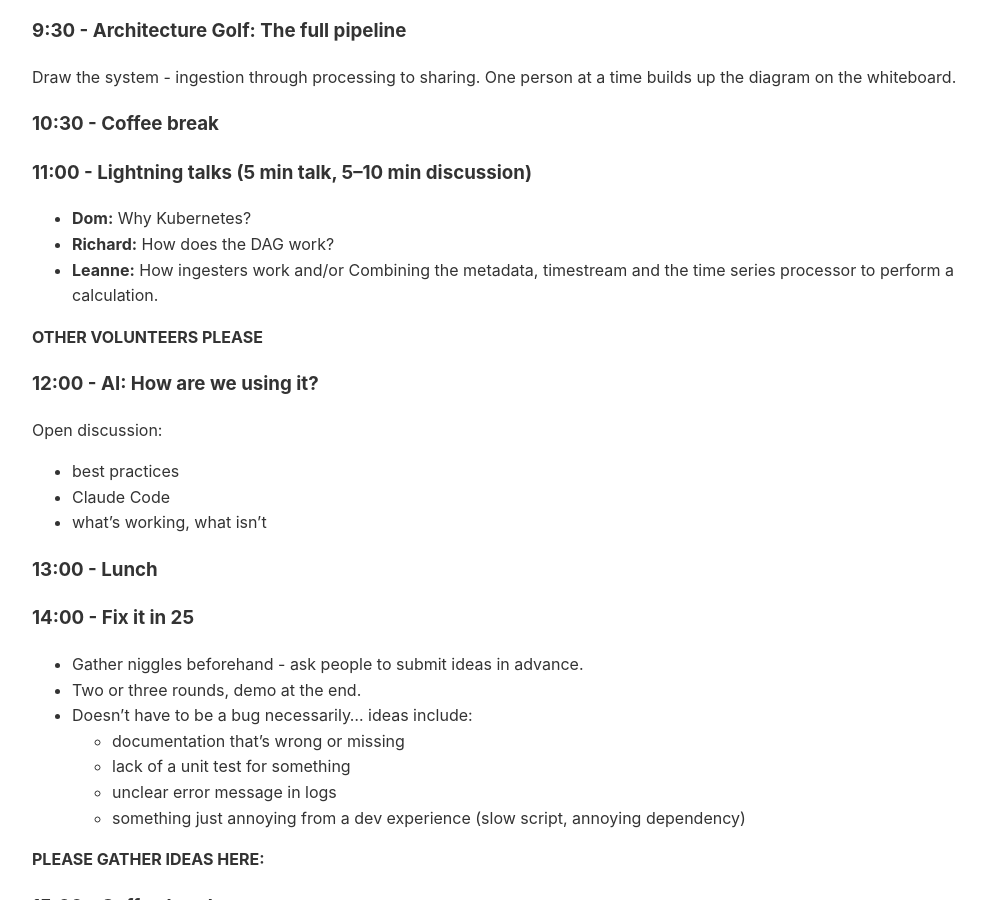
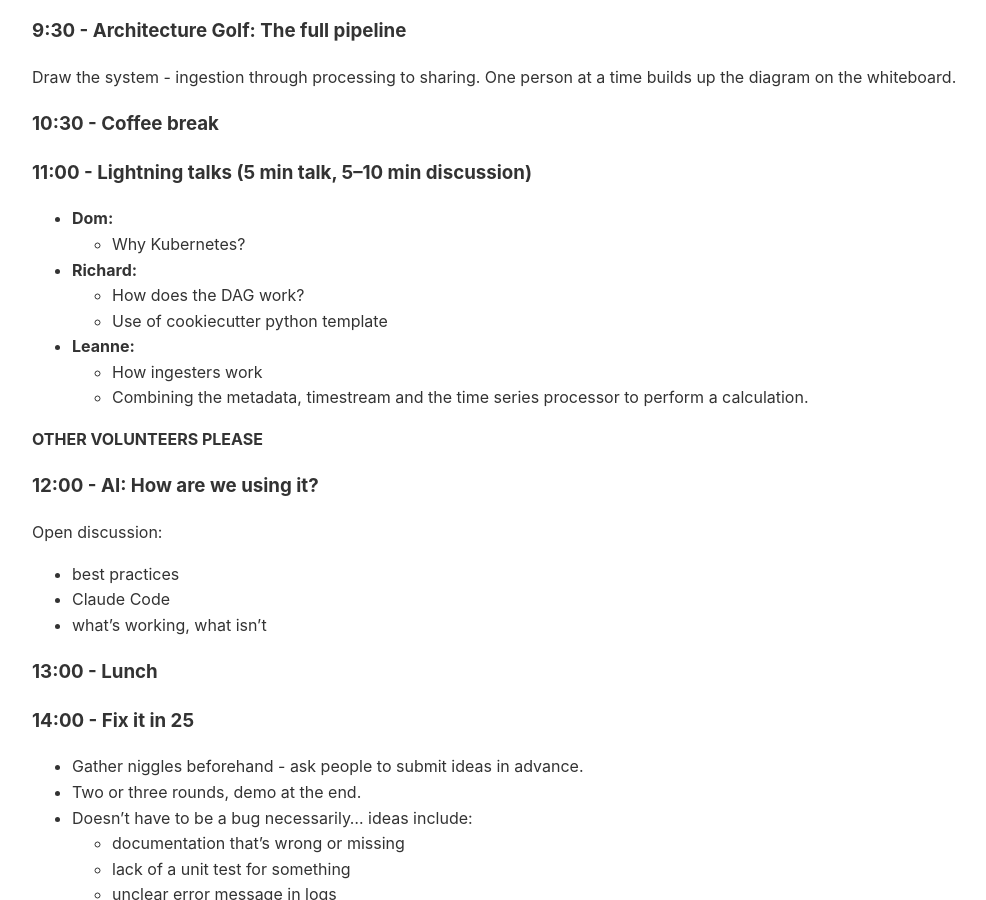
Before and after one commit to NERC-CEH/fdri_words, a Jekyll site: the page built from timeseries/dev_day_2026_agenda.md, in a window 1280 px wide and 900 px high, scrolled down 809 px. Shown: the whole window, without its empty margins (108-1094 px from the left). Built offline with Jekyll 4.4.1, drawn with Linux system fonts in a browser that asks for light colours; our own code applies the rules of GitHub Pages for plain Markdown files.

Commit message:
Revise lightning talks

```diff
--- a/timeseries/dev_day_2026_agenda.md
+++ b/timeseries/dev_day_2026_agenda.md
@@ -22,9 +22,14 @@ Draw the system - ingestion through processing to sharing. One person at a time
 ### 10:30 - Coffee break
 
 ### 11:00 - Lightning talks (5 min talk, 5–10 min discussion)
-- **Dom:** Why Kubernetes?
-- **Richard:** How does the DAG work?
-- **Leanne:** How ingesters work and/or Combining the metadata, timestream and the time series processor to perform a calculation.
+- **Dom:**
+  - Why Kubernetes?
+- **Richard:**
+  - How does the DAG work?
+  - Use of cookiecutter python template
+- **Leanne:**
+  - How ingesters work
+  - Combining the metadata, timestream and the time series processor to perform a calculation.
 
 **OTHER VOLUNTEERS PLEASE**
 
```
